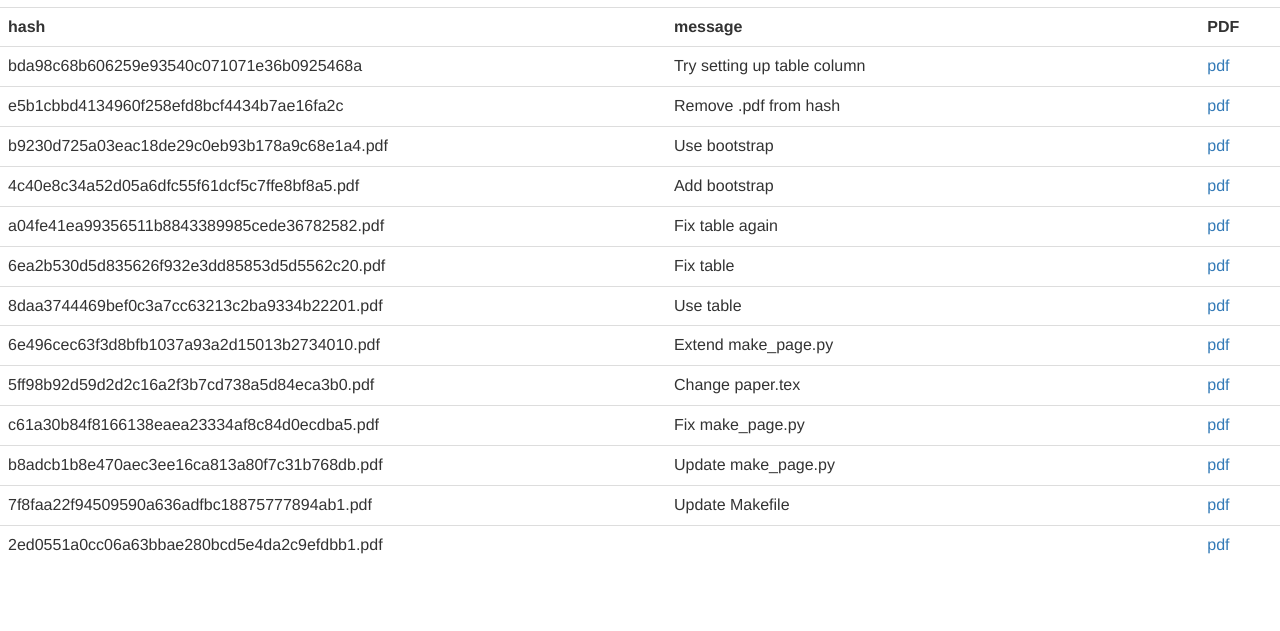
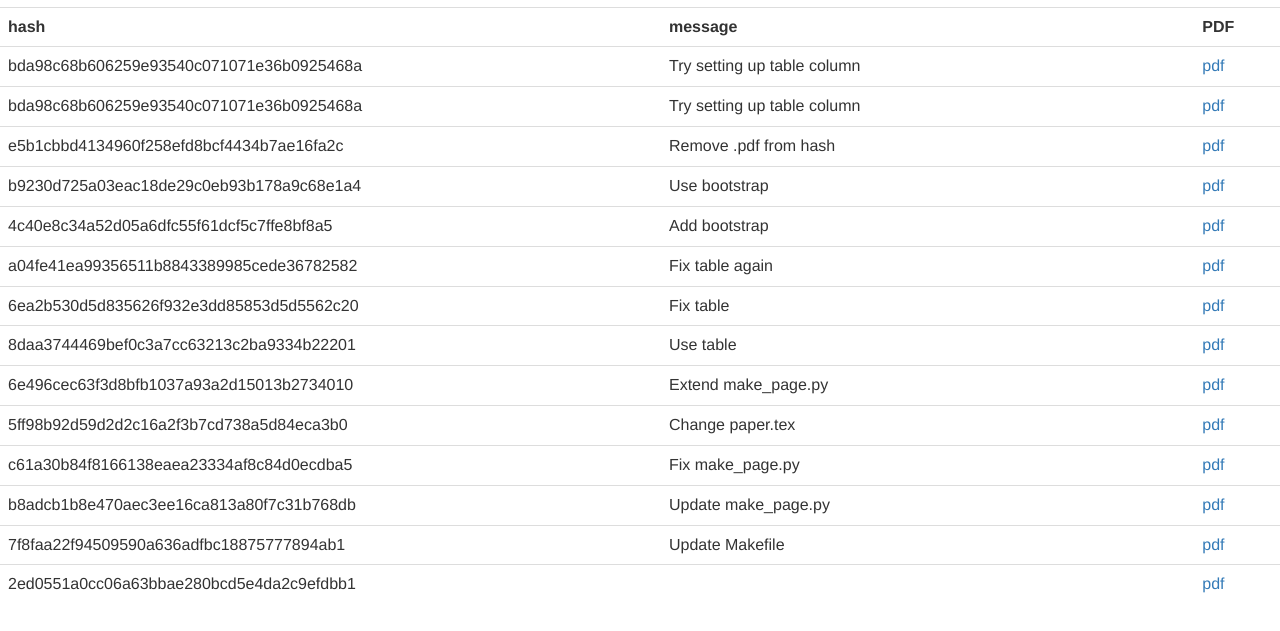
Before and after one commit to ibab/fully-reproducible, a plain HTML site: page index.html in a window 1280 px wide. Shown: the part 63-694 px from the top of the page. Drawn offline with nearby package versions, Linux system fonts and the light colour scheme.

Commit message:
Add automatically to gh-pages

```diff
--- a/entries.csv
+++ b/entries.csv
@@ -11,3 +11,4 @@ a04fe41ea99356511b8843389985cede36782582,Fix table again,data/a04fe41ea99356511b
 b9230d725a03eac18de29c0eb93b178a9c68e1a4,Use bootstrap,data/b9230d725a03eac18de29c0eb93b178a9c68e1a4.pdf
 e5b1cbbd4134960f258efd8bcf4434b7ae16fa2c,Remove .pdf from hash,data/e5b1cbbd4134960f258efd8bcf4434b7ae16fa2c.pdf
 bda98c68b606259e93540c071071e36b0925468a,Try setting up table column,data/bda98c68b606259e93540c071071e36b0925468a.pdf
+bda98c68b606259e93540c071071e36b0925468a,Try setting up table column,data/bda98c68b606259e93540c071071e36b0925468a.pdf
--- a/index.html
+++ b/index.html
@@ -13,18 +13,19 @@
                 <th>PDF</th>
               </tr>
               <tr><td>bda98c68b606259e93540c071071e36b0925468a</td><td class="col-md-5">Try setting up table column</td><td><a href="./data/bda98c68b606259e93540c071071e36b0925468a.pdf">pdf</a></td></tr>
+<tr><td>bda98c68b606259e93540c071071e36b0925468a</td><td class="col-md-5">Try setting up table column</td><td><a href="./data/bda98c68b606259e93540c071071e36b0925468a.pdf">pdf</a></td></tr>
 <tr><td>e5b1cbbd4134960f258efd8bcf4434b7ae16fa2c</td><td class="col-md-5">Remove .pdf from hash</td><td><a href="./data/e5b1cbbd4134960f258efd8bcf4434b7ae16fa2c.pdf">pdf</a></td></tr>
-<tr><td>b9230d725a03eac18de29c0eb93b178a9c68e1a4.pdf</td><td class="col-md-5">Use bootstrap</td><td><a href="./data/b9230d725a03eac18de29c0eb93b178a9c68e1a4.pdf">pdf</a></td></tr>
-<tr><td>4c40e8c34a52d05a6dfc55f61dcf5c7ffe8bf8a5.pdf</td><td class="col-md-5">Add bootstrap</td><td><a href="./data/4c40e8c34a52d05a6dfc55f61dcf5c7ffe8bf8a5.pdf">pdf</a></td></tr>
-<tr><td>a04fe41ea99356511b8843389985cede36782582.pdf</td><td class="col-md-5">Fix table again</td><td><a href="./data/a04fe41ea99356511b8843389985cede36782582.pdf">pdf</a></td></tr>
-<tr><td>6ea2b530d5d835626f932e3dd85853d5d5562c20.pdf</td><td class="col-md-5">Fix table</td><td><a href="./data/6ea2b530d5d835626f932e3dd85853d5d5562c20.pdf">pdf</a></td></tr>
-<tr><td>8daa3744469bef0c3a7cc63213c2ba9334b22201.pdf</td><td class="col-md-5">Use table</td><td><a href="./data/8daa3744469bef0c3a7cc63213c2ba9334b22201.pdf">pdf</a></td></tr>
-<tr><td>6e496cec63f3d8bfb1037a93a2d15013b2734010.pdf</td><td class="col-md-5">Extend make_page.py</td><td><a href="./data/6e496cec63f3d8bfb1037a93a2d15013b2734010.pdf">pdf</a></td></tr>
-<tr><td>5ff98b92d59d2d2c16a2f3b7cd738a5d84eca3b0.pdf</td><td class="col-md-5">Change paper.tex</td><td><a href="./data/5ff98b92d59d2d2c16a2f3b7cd738a5d84eca3b0.pdf">pdf</a></td></tr>
-<tr><td>c61a30b84f8166138eaea23334af8c84d0ecdba5.pdf</td><td class="col-md-5">Fix make_page.py</td><td><a href="./data/c61a30b84f8166138eaea23334af8c84d0ecdba5.pdf">pdf</a></td></tr>
-<tr><td>b8adcb1b8e470aec3ee16ca813a80f7c31b768db.pdf</td><td class="col-md-5">Update make_page.py</td><td><a href="./data/b8adcb1b8e470aec3ee16ca813a80f7c31b768db.pdf">pdf</a></td></tr>
-<tr><td>7f8faa22f94509590a636adfbc18875777894ab1.pdf</td><td class="col-md-5">Update Makefile</td><td><a href="./data/7f8faa22f94509590a636adfbc18875777894ab1.pdf">pdf</a></td></tr>
-<tr><td>2ed0551a0cc06a63bbae280bcd5e4da2c9efdbb1.pdf</td><td class="col-md-5"></td><td><a href="./data/2ed0551a0cc06a63bbae280bcd5e4da2c9efdbb1.pdf">pdf</a></td></tr>
+<tr><td>b9230d725a03eac18de29c0eb93b178a9c68e1a4</td><td class="col-md-5">Use bootstrap</td><td><a href="./data/b9230d725a03eac18de29c0eb93b178a9c68e1a4.pdf">pdf</a></td></tr>
+<tr><td>4c40e8c34a52d05a6dfc55f61dcf5c7ffe8bf8a5</td><td class="col-md-5">Add bootstrap</td><td><a href="./data/4c40e8c34a52d05a6dfc55f61dcf5c7ffe8bf8a5.pdf">pdf</a></td></tr>
+<tr><td>a04fe41ea99356511b8843389985cede36782582</td><td class="col-md-5">Fix table again</td><td><a href="./data/a04fe41ea99356511b8843389985cede36782582.pdf">pdf</a></td></tr>
+<tr><td>6ea2b530d5d835626f932e3dd85853d5d5562c20</td><td class="col-md-5">Fix table</td><td><a href="./data/6ea2b530d5d835626f932e3dd85853d5d5562c20.pdf">pdf</a></td></tr>
+<tr><td>8daa3744469bef0c3a7cc63213c2ba9334b22201</td><td class="col-md-5">Use table</td><td><a href="./data/8daa3744469bef0c3a7cc63213c2ba9334b22201.pdf">pdf</a></td></tr>
+<tr><td>6e496cec63f3d8bfb1037a93a2d15013b2734010</td><td class="col-md-5">Extend make_page.py</td><td><a href="./data/6e496cec63f3d8bfb1037a93a2d15013b2734010.pdf">pdf</a></td></tr>
+<tr><td>5ff98b92d59d2d2c16a2f3b7cd738a5d84eca3b0</td><td class="col-md-5">Change paper.tex</td><td><a href="./data/5ff98b92d59d2d2c16a2f3b7cd738a5d84eca3b0.pdf">pdf</a></td></tr>
+<tr><td>c61a30b84f8166138eaea23334af8c84d0ecdba5</td><td class="col-md-5">Fix make_page.py</td><td><a href="./data/c61a30b84f8166138eaea23334af8c84d0ecdba5.pdf">pdf</a></td></tr>
+<tr><td>b8adcb1b8e470aec3ee16ca813a80f7c31b768db</td><td class="col-md-5">Update make_page.py</td><td><a href="./data/b8adcb1b8e470aec3ee16ca813a80f7c31b768db.pdf">pdf</a></td></tr>
+<tr><td>7f8faa22f94509590a636adfbc18875777894ab1</td><td class="col-md-5">Update Makefile</td><td><a href="./data/7f8faa22f94509590a636adfbc18875777894ab1.pdf">pdf</a></td></tr>
+<tr><td>2ed0551a0cc06a63bbae280bcd5e4da2c9efdbb1</td><td class="col-md-5"></td><td><a href="./data/2ed0551a0cc06a63bbae280bcd5e4da2c9efdbb1.pdf">pdf</a></td></tr>
               </table>
             </body>
           </html>
```
